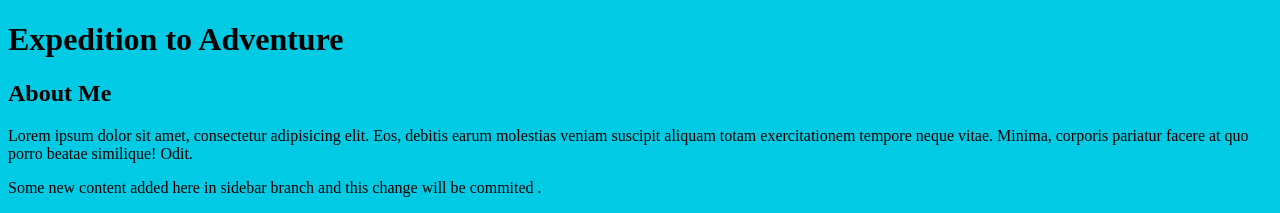
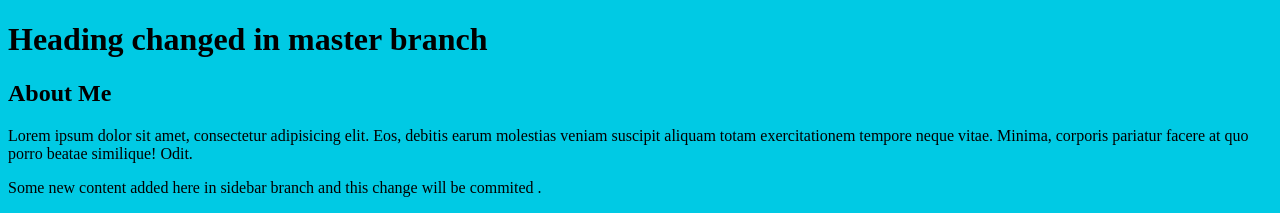
Before and after one commit to Jagmohan1294/git-course, a plain HTML site: page index.html in a window 1280 px wide. Shown: the top 213 px of the page. Drawn offline with Linux system fonts and the light colour scheme.

Commit message:
Heading changed in master

```diff
--- a/index.html
+++ b/index.html
@@ -9,7 +9,7 @@
 </head>
 <body>
     <header>
-        <h1>Expedition to Adventure</h1>
+        <h1>Heading changed in master branch</h1>
     </header>
     <div class="container">
         <main>
```
